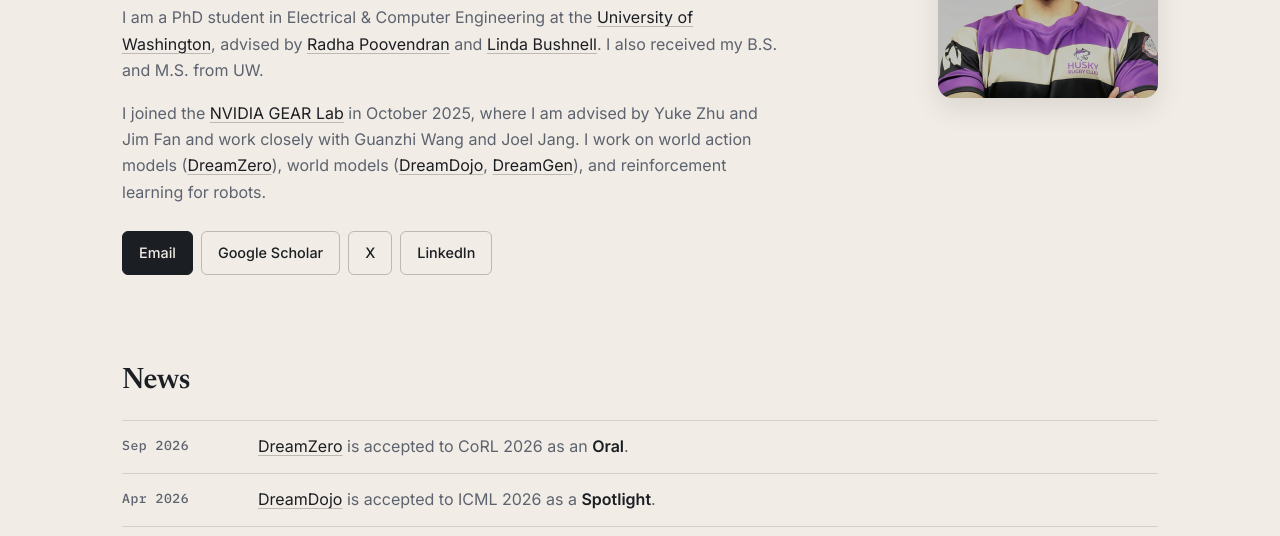
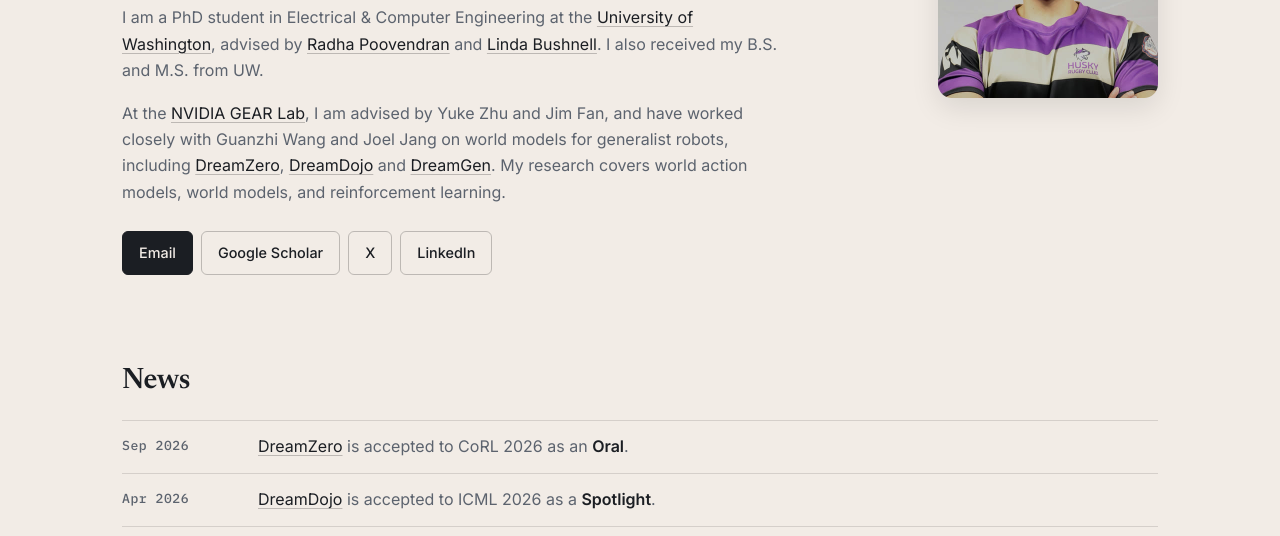
Before and after one commit to KkkyleZ/KkkyleZ.github.io, a plain HTML site: page index.html in a window 1280 px wide. Shown: the part 251-787 px from the top of the page. Drawn offline with Linux system fonts and the light colour scheme.

Commit message:
Bio: restore the original GEAR paragraph, add research areas
Co-Authored-By: Claude Fable 5.2 <noreply@anthropic.com>

```diff
--- a/index.html
+++ b/index.html
@@ -121,7 +121,7 @@ footer .wrap{display:flex;flex-wrap:wrap;justify-content:space-between;gap:.5rem
 <p class="kicker">PhD student · University of Washington · NVIDIA GEAR Lab</p>
 <h1>Kaiyuan Zheng</h1>
 <p>I am a PhD student in Electrical &amp; Computer Engineering at the <a href="https://www.ece.uw.edu">University of Washington</a>, advised by <a href="https://www.ece.uw.edu/people/radha-poovendran">Radha Poovendran</a> and <a href="https://people.ece.uw.edu/bushnell">Linda Bushnell</a>. I also received my B.S. and M.S. from UW.</p>
-<p>I joined the <a href="https://research.nvidia.com/labs/gear/">NVIDIA GEAR Lab</a> in October 2025, where I am advised by Yuke Zhu and Jim Fan and work closely with Guanzhi Wang and Joel Jang. I work on world action models (<a href="https://dreamzero0.github.io">DreamZero</a>), world models (<a href="https://dreamdojo-world.github.io">DreamDojo</a>, <a href="https://research.nvidia.com/labs/gear/dreamgen">DreamGen</a>), and reinforcement learning for robots.</p>
+<p>At the <a href="https://research.nvidia.com/labs/gear/">NVIDIA GEAR Lab</a>, I am advised by Yuke Zhu and Jim Fan, and have worked closely with Guanzhi Wang and Joel Jang on world models for generalist robots, including <a href="https://dreamzero0.github.io">DreamZero</a>, <a href="https://dreamdojo-world.github.io">DreamDojo</a> and <a href="https://research.nvidia.com/labs/gear/dreamgen">DreamGen</a>. My research covers world action models, world models, and reinforcement learning.</p>
 <ul class="links">
 <li><a class="primary" href="mailto:kaiyuan5@uw.edu">Email</a></li>
 <li><a href="https://scholar.google.com/citations?user=6kkyR1wAAAAJ">Google Scholar</a></li>
```
